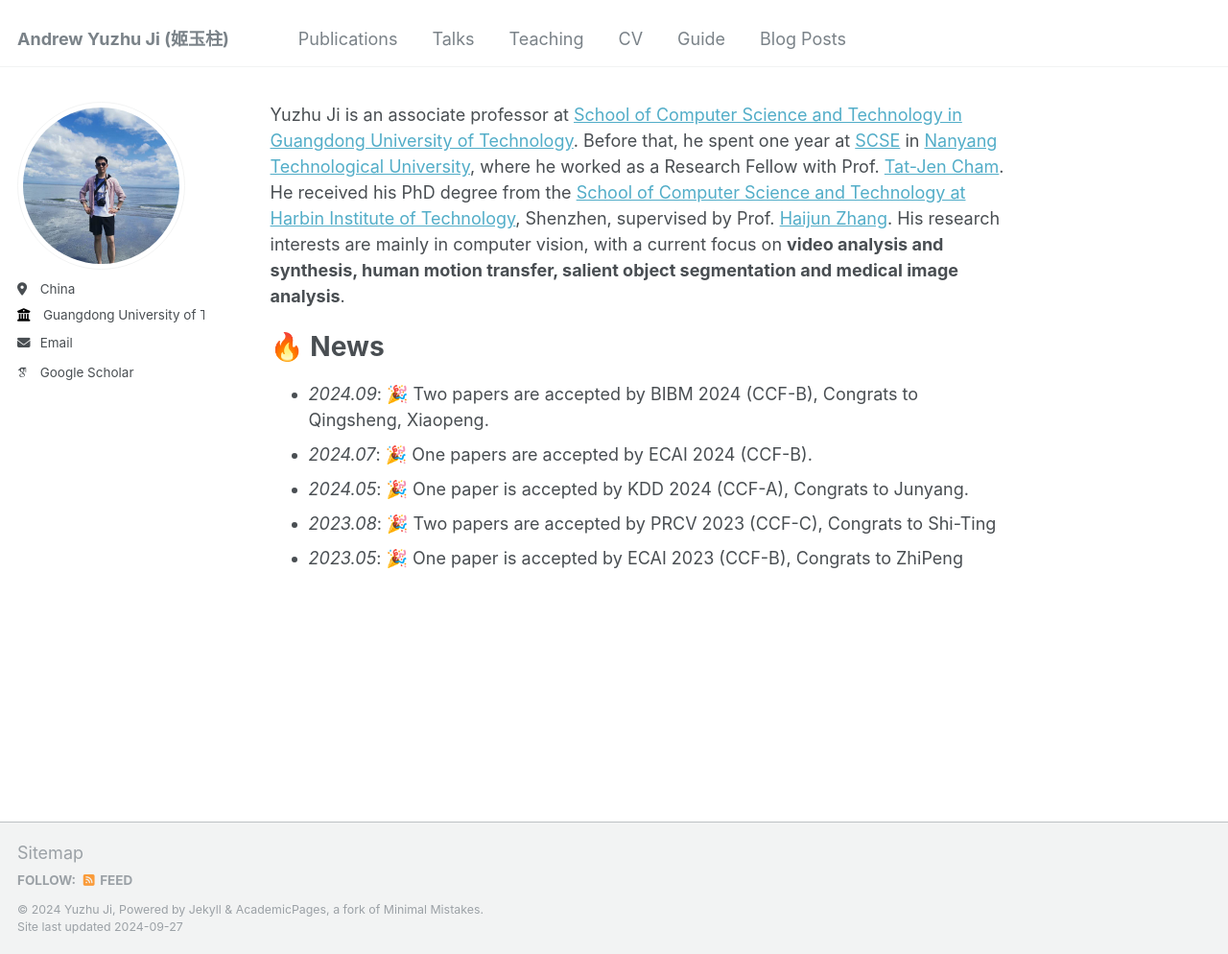
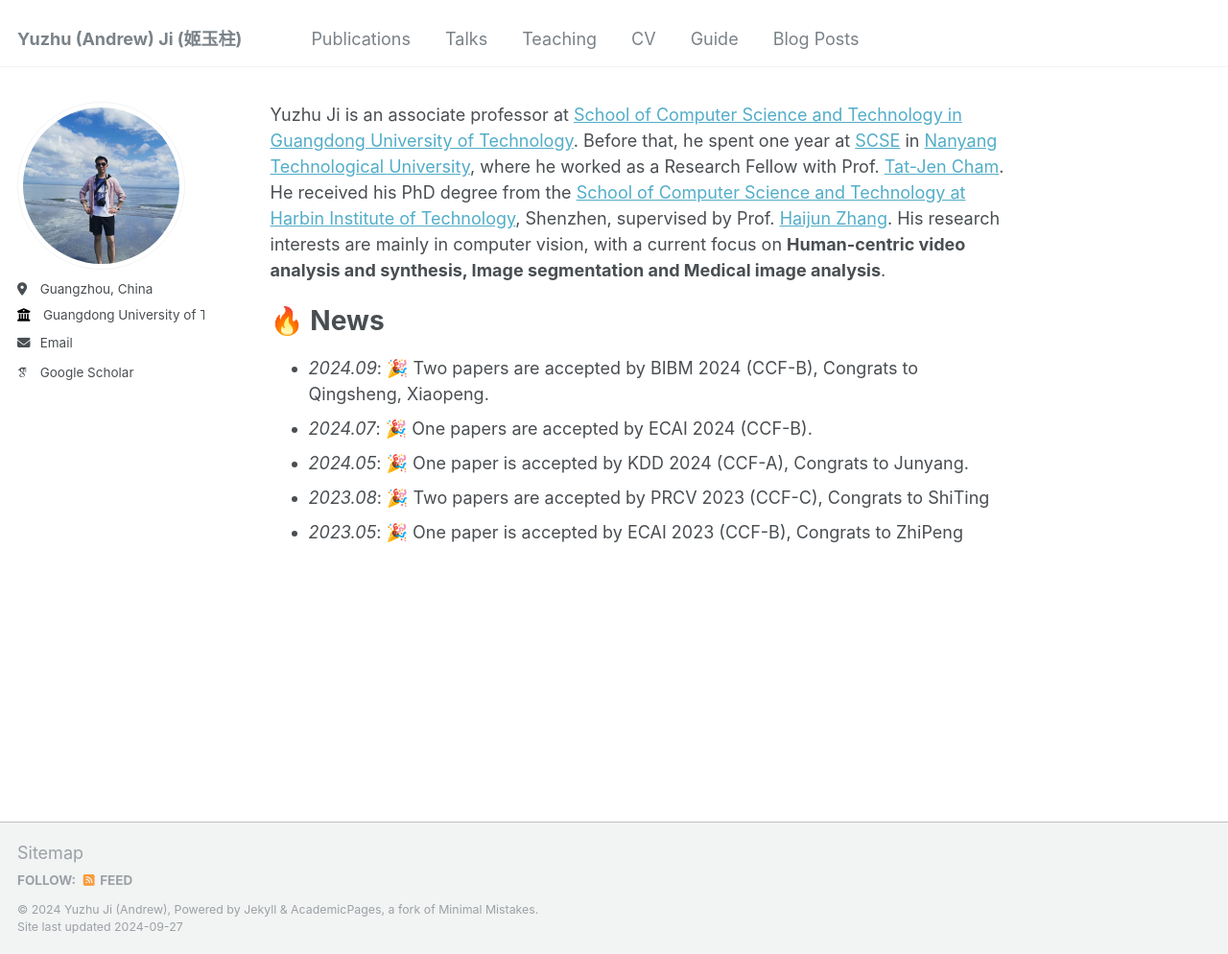
Before and after one commit to AndrewChiyz/andrewchiyz.github.io, a Jekyll site: the page built from _pages/about.md, in a window 1280 px wide and 994 px high. Shown: the whole window at 96% size. Built offline with Jekyll 4.4.1, drawn with Linux system fonts in a browser that asks for light colours; some web fonts are replaced.

Commit message:
update: config.yml

```diff
--- a/_config.yml
+++ b/_config.yml
@@ -8,9 +8,9 @@
 
 # Basic Site Settings
 locale                   : "en-US"
-title                    : "Andrew Yuzhu Ji (姬玉柱)"
+title                    : "Yuzhu (Andrew) Ji (姬玉柱)"
 title_separator          : "-"
-name                     : &name "Yuzhu Ji"
+name                     : &name "Yuzhu Ji (Andrew)"
 description              : &description "School of Computer Science and Technology, Guangdong University of Technology (GDUT)"
 url                      : https://andrewchiyz.github.io # the base hostname & protocol for your site e.g. "https://andrewchiyz.github.io"
 baseurl                  : "" # the subpath of your site, e.g. "/blog"
@@ -25,7 +25,7 @@ author:
   name             : # "Your Sidebar Name"
   pronouns         : # example: "she/her"
   bio              : # "Short biography for the left-hand sidebar"
-  location         : "China"
+  location         : "Guangzhou, China"
   employer         : "Guangdong University of Technology"
   uri              : # URL
   email            : "yuzhu.ji@gdut.edu.cn"
@@ -83,8 +83,8 @@ publication_category:
   conferences:
     title: 'Conference Papers'
 
-# Site Settings
-teaser                   :  # filename of teaser fallback teaser image placed in /images/, .e.g. "500x300.png"
+# Site Settings # filename of teaser fallback teaser image placed in /images/, .e.g. "500x300.png"
+teaser                   :  ./images/500x300.png
 breadcrumbs              : false # true, false (default)
 words_per_minute         : 160
 future                   : true
--- a/_pages/about.md
+++ b/_pages/about.md
@@ -7,7 +7,7 @@ redirect_from:
   - /about.html
 ---
 
-Yuzhu Ji is an associate professor at [School of Computer Science and Technology in Guangdong University of Technology](https://cs.gdut.edu.cn/). Before that, he spent one year at [SCSE](https://www.ntu.edu.sg/scse) in [Nanyang Technological University](https://www.ntu.edu.sg/), where he worked as a Research Fellow with Prof. [Tat-Jen Cham](https://personal.ntu.edu.sg/astjcham/bio.html). He received his PhD degree from the [School of Computer Science and Technology at Harbin Institute of Technology](http://cs.hitsz.edu.cn/), Shenzhen, supervised by Prof. [Haijun Zhang](https://www.dl2link.com/). His research interests are mainly in computer vision, with a current focus on **video analysis and synthesis, human motion transfer, salient object segmentation and medical image analysis**.
+Yuzhu Ji is an associate professor at [School of Computer Science and Technology in Guangdong University of Technology](https://cs.gdut.edu.cn/). Before that, he spent one year at [SCSE](https://www.ntu.edu.sg/scse) in [Nanyang Technological University](https://www.ntu.edu.sg/), where he worked as a Research Fellow with Prof. [Tat-Jen Cham](https://personal.ntu.edu.sg/astjcham/bio.html). He received his PhD degree from the [School of Computer Science and Technology at Harbin Institute of Technology](http://cs.hitsz.edu.cn/), Shenzhen, supervised by Prof. [Haijun Zhang](https://www.dl2link.com/). His research interests are mainly in computer vision, with a current focus on **Human-centric video analysis and synthesis, Image segmentation and Medical image analysis**.
 
 
 🔥 News
@@ -15,7 +15,7 @@ Yuzhu Ji is an associate professor at [School of Computer Science and Technology
 - *2024.09*: 🎉 Two papers are accepted by BIBM 2024 (CCF-B), Congrats to Qingsheng, Xiaopeng.
 - *2024.07*: 🎉 One papers are accepted by ECAI 2024 (CCF-B).
 - *2024.05*: 🎉 One paper is accepted by KDD 2024 (CCF-A), Congrats to Junyang.
-- *2023.08*: 🎉 Two papers are accepted by PRCV 2023 (CCF-C), Congrats to Shi-Ting
+- *2023.08*: 🎉 Two papers are accepted by PRCV 2023 (CCF-C), Congrats to ShiTing
 - *2023.05*: 🎉 One paper is accepted by ECAI 2023 (CCF-B), Congrats to ZhiPeng
 
 <!--
```
